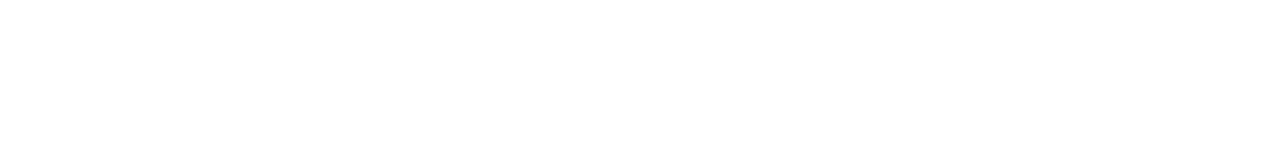
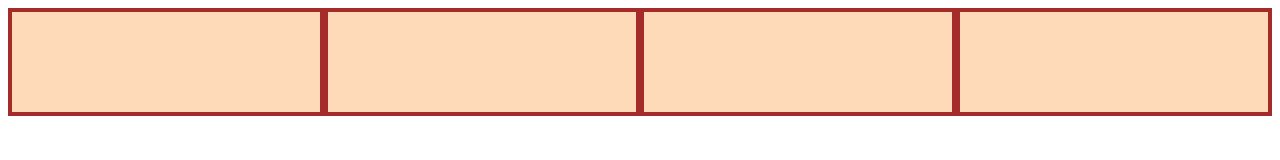
Before and after one commit to michaelkilonzo/landing-page, a plain HTML site: page index.html in a window 1280 px wide. Drawn offline with Linux system fonts and the light colour scheme.

Commit message:
Add main flexboxes

```diff
--- a/index.html
+++ b/index.html
@@ -3,9 +3,16 @@
 <head>
     <meta charset="UTF-8">
     <meta name="viewport" content="width=device-width, initial-scale=1.0">
+    <link rel="stylesheet" href="styles.css">
     <title>Landing Page</title>
 </head>
 <body>
-
+    <div class="flex-container">
+        <div class="one"></div>
+        <div class="two"></div>
+        <div class="three"></div>
+        <div class="four"></div>
+    </div>
+    <footer></footer>
 </body>
 </html>
--- /dev/null
+++ b/styles.css
@@ -0,0 +1,11 @@
+.flex-container {
+    display: flex;
+  }
+
+
+  .flex-container div {
+    background: peachpuff;
+    border: 4px solid brown;
+    height: 100px;
+    flex: 1;
+  }
```
